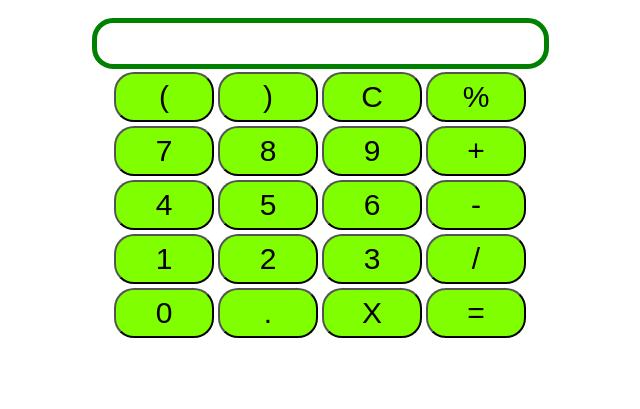
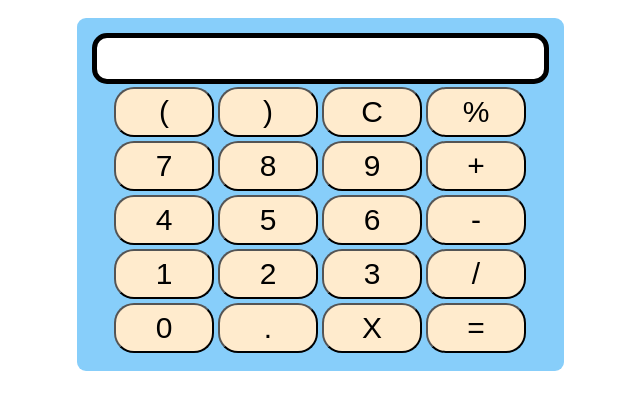
Before and after one commit to Harjot4698/Calculator, a plain HTML site: page index.html in a window 1280 px wide. Shown: the part 63-472 px from the top of the page, without its empty margins (320-960 px from the left). Drawn offline with Linux system fonts and the light colour scheme.

Commit message:
added rest css and introduced containers in the index file

```diff
--- a/index.html
+++ b/index.html
@@ -10,8 +10,10 @@
 <body>
     <div class="container">
         <h1>Calculator</h1>
-        <input type="text" name="screen" id="screen">
-        <table>
+
+        <div class="calculator">
+            <input type="text" name="screen" id="screen">
+            <table>
             <tr>
                 <td><button>(</button></td>
                 <td><button>)</button></td>
@@ -44,6 +46,8 @@
 
         </table>
     </div>
+
+    </div>
 </body>
 <script src="app.js"></script>
 </html>
--- a/style.css
+++ b/style.css
@@ -1,13 +1,29 @@
-.container{text-align: center;
-           margin-top:23px;}
+.container {
+    text-align: center;
+    margin-top: 23px;
+}
 
-table{margin:auto;}
+table {
+    margin: auto;
+}
 
-input{font-size: 34px; border:5px solid green;
-border-radius: 21px;}
-button{font-size:30px ;
-background: chartreuse;
-width:100px;
-height:50px;
-border-radius:  20px;
+input {
+    font-size: 34px;
+    border: 5px solid black;
+    border-radius: 15px;
 }
+
+button {
+    font-size: 30px;
+    background: blanchedalmond;
+    width: 100px;
+    height: 50px;
+    border-radius: 20px;
+}
+
+.calculator {
+    display: inline-block;
+    background: lightskyblue;
+    padding:15px;
+    border-radius: 9px;
+}
```
